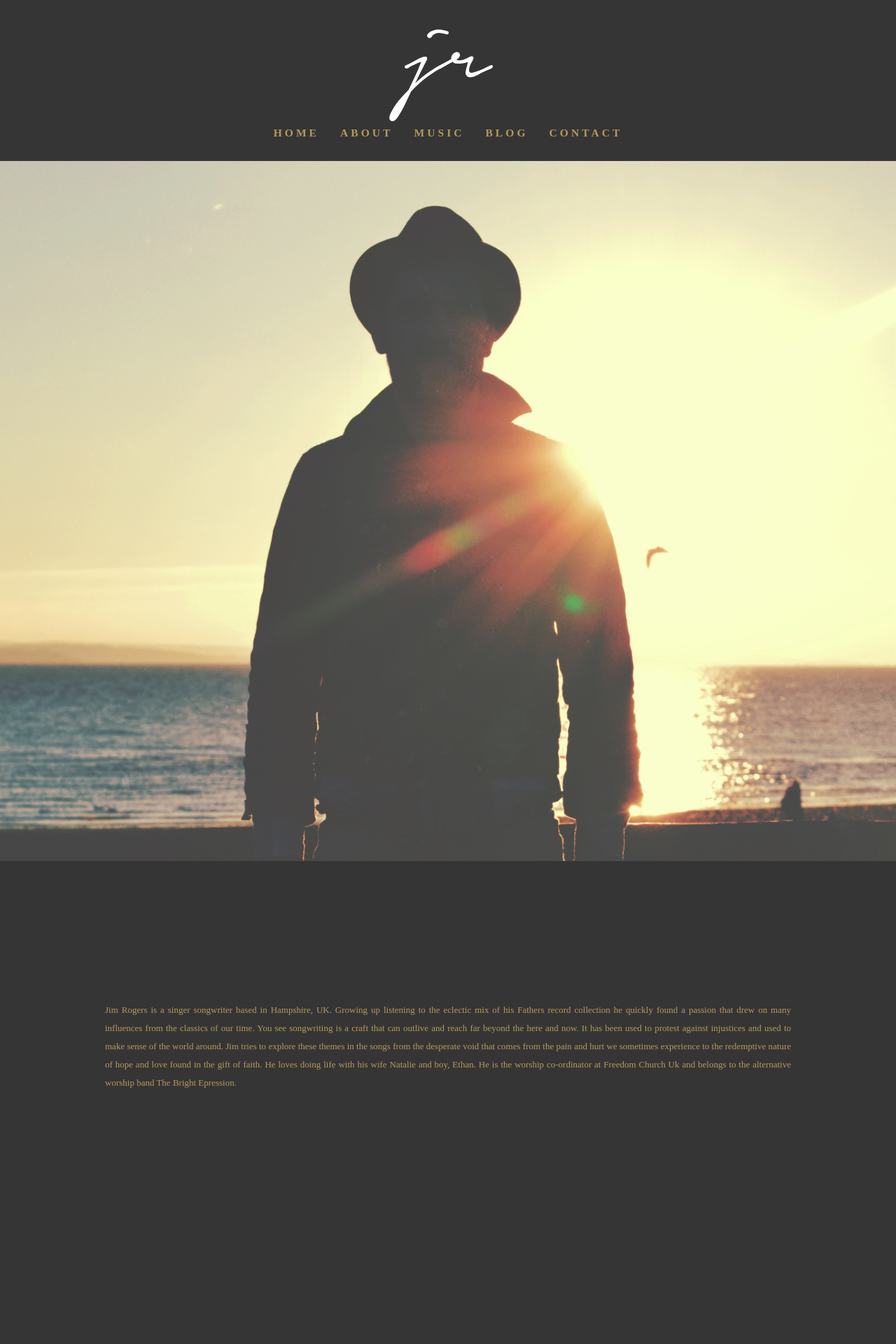
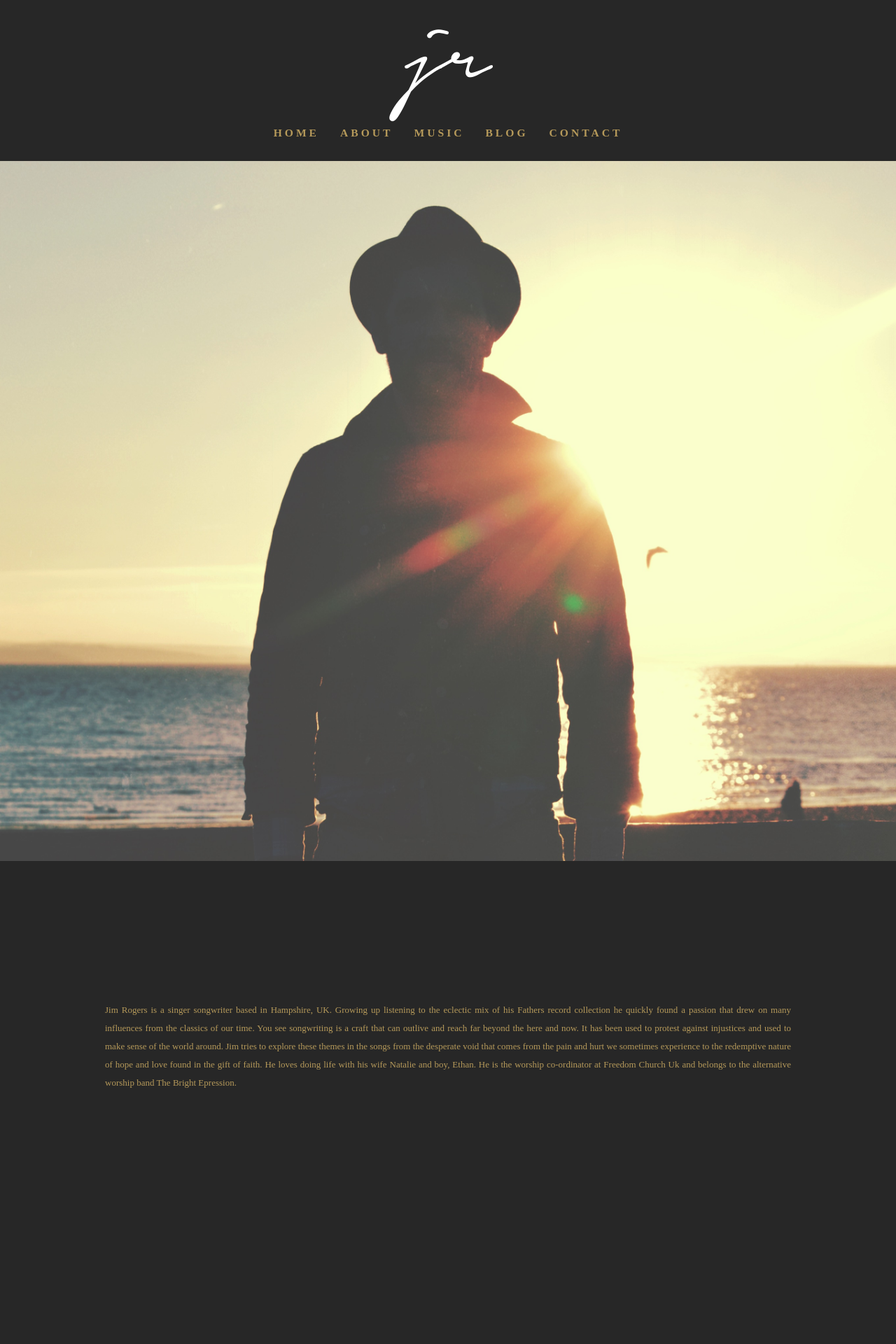
Before and after one commit to JimRogers/jimrogerswebsite, a Jekyll site: the page built from index.html, in a window 1280 px wide. Shown: the top 1920 px of the page at 70% size. Built offline with Jekyll 4.4.1, drawn with Linux system fonts in a browser that asks for light colours; some web fonts are replaced.

Commit message:
Add new background colours to sections

```diff
--- a/css/style.css
+++ b/css/style.css
@@ -158,7 +158,7 @@ Header
 -----------------------*/
 .float-header {
   position:relative;
-  background:#363535;
+  background:#272727;
   width: 100%;
 
 }
@@ -290,7 +290,7 @@ About Section
   text-align:center;
   position:relative;
   height:900px;
-  background:#363535;
+  background:#272727;
 }
 #about-text {
   margin-top:0px;
@@ -532,7 +532,7 @@ Contact Section
   padding-bottom:0px;
   text-align:center;
   position:relative;
-  background:#363535;
+  background:#272727;
 }
 .email a {
   font-family: "adriane";
```
